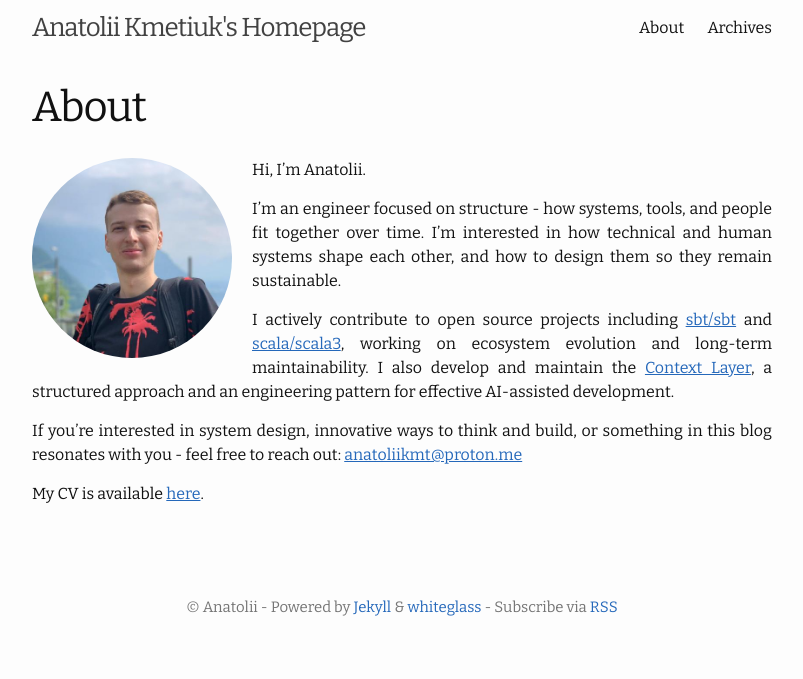
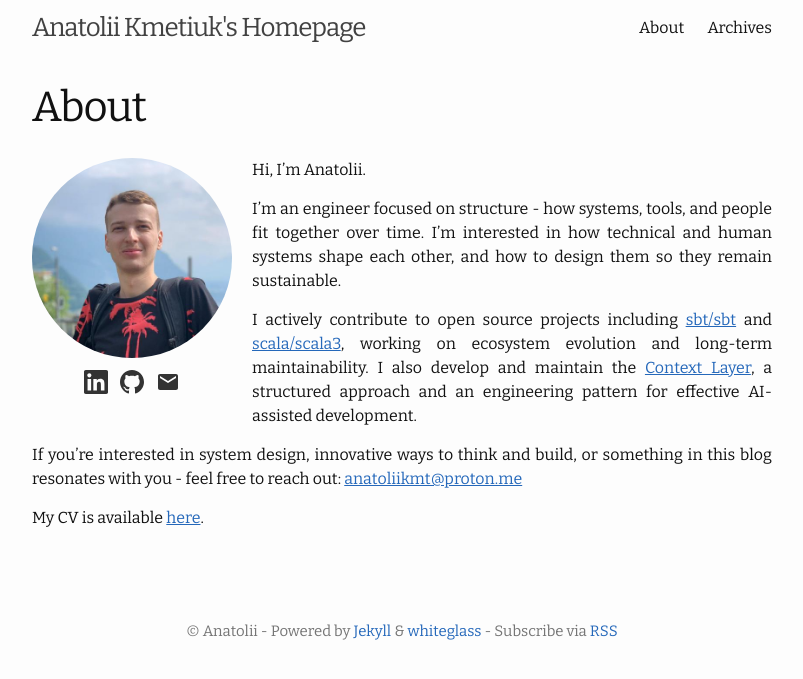
Before and after one commit to anatoliykmetyuk/anatoliykmetyuk.github.io, a Jekyll site: the page built from about.md, in a window 1280 px wide. Shown: the top 679 px of the page, without its empty margins (238-1041 px from the left). Built offline with Jekyll 4.4.1, drawn with Linux system fonts in a browser that asks for light colours.

Commit message:
Update socials

```diff
--- a/about.md
+++ b/about.md
@@ -4,7 +4,20 @@ title: "About"
 permalink: /about/
 ---
 
-<img src="/assets/images/anatolii.jpg" alt="Anatolii Kmetiuk" style="width: 200px; height: 200px; border-radius: 50%; float: left; margin-right: 20px; margin-bottom: 10px;">
+<div style="float: left; margin-right: 20px; margin-bottom: 10px;">
+  <img src="/assets/images/anatolii.jpg" alt="Anatolii Kmetiuk" style="width: 200px; height: 200px; border-radius: 50%; display: block;">
+  <div style="display: flex; gap: 12px; justify-content: center; margin-top: 12px;">
+    <a href="https://linkedin.com/in/akmetiuk" aria-label="LinkedIn" style="color: #333;">
+      <svg xmlns="http://www.w3.org/2000/svg" width="24" height="24" viewBox="0 0 24 24" fill="currentColor"><path d="M20.447 20.452h-3.554v-5.569c0-1.328-.027-3.037-1.852-3.037-1.853 0-2.136 1.445-2.136 2.939v5.667H9.351V9h3.414v1.561h.046c.477-.9 1.637-1.85 3.37-1.85 3.601 0 4.267 2.37 4.267 5.455v6.286zM5.337 7.433c-1.144 0-2.063-.926-2.063-2.065 0-1.138.92-2.063 2.063-2.063 1.14 0 2.064.925 2.064 2.063 0 1.139-.925 2.065-2.064 2.065zm1.782 13.019H3.555V9h3.564v11.452zM22.225 0H1.771C.792 0 0 .774 0 1.729v20.542C0 23.227.792 24 1.771 24h20.451C23.2 24 24 23.227 24 22.271V1.729C24 .774 23.2 0 22.222 0h.003z"/></svg>
+    </a>
+    <a href="https://github.com/anatoliykmetyuk" aria-label="GitHub" style="color: #333;">
+      <svg xmlns="http://www.w3.org/2000/svg" width="24" height="24" viewBox="0 0 24 24" fill="currentColor"><path d="M12 0c-6.626 0-12 5.373-12 12 0 5.302 3.438 9.8 8.207 11.387.599.111.793-.261.793-.577v-2.234c-3.338.726-4.033-1.416-4.033-1.416-.546-1.387-1.333-1.756-1.333-1.756-1.089-.745.083-.729.083-.729 1.205.084 1.839 1.237 1.839 1.237 1.07 1.834 2.807 1.304 3.492.997.107-.775.418-1.305.762-1.604-2.665-.305-5.467-1.334-5.467-5.931 0-1.311.469-2.381 1.236-3.221-.124-.303-.535-1.524.117-3.176 0 0 1.008-.322 3.301 1.23.957-.266 1.983-.399 3.003-.404 1.02.005 2.047.138 3.006.404 2.291-1.552 3.297-1.23 3.297-1.23.653 1.653.242 2.874.118 3.176.77.84 1.235 1.911 1.235 3.221 0 4.609-2.807 5.624-5.479 5.921.43.372.823 1.102.823 2.222v3.293c0 .319.192.694.801.576 4.765-1.589 8.199-6.086 8.199-11.386 0-6.627-5.373-12-12-12z"/></svg>
+    </a>
+    <a href="mailto:anatoliikmt&#64;proton&#46;me" aria-label="Email" style="color: #333;">
+      <svg xmlns="http://www.w3.org/2000/svg" width="24" height="24" viewBox="0 0 24 24" fill="currentColor"><path d="M20 4H4c-1.1 0-1.99.9-1.99 2L2 18c0 1.1.9 2 2 2h16c1.1 0 2-.9 2-2V6c0-1.1-.9-2-2-2zm0 4l-8 5-8-5V6l8 5 8-5v2z"/></svg>
+    </a>
+  </div>
+</div>
 
 Hi, I'm Anatolii.
 
```
